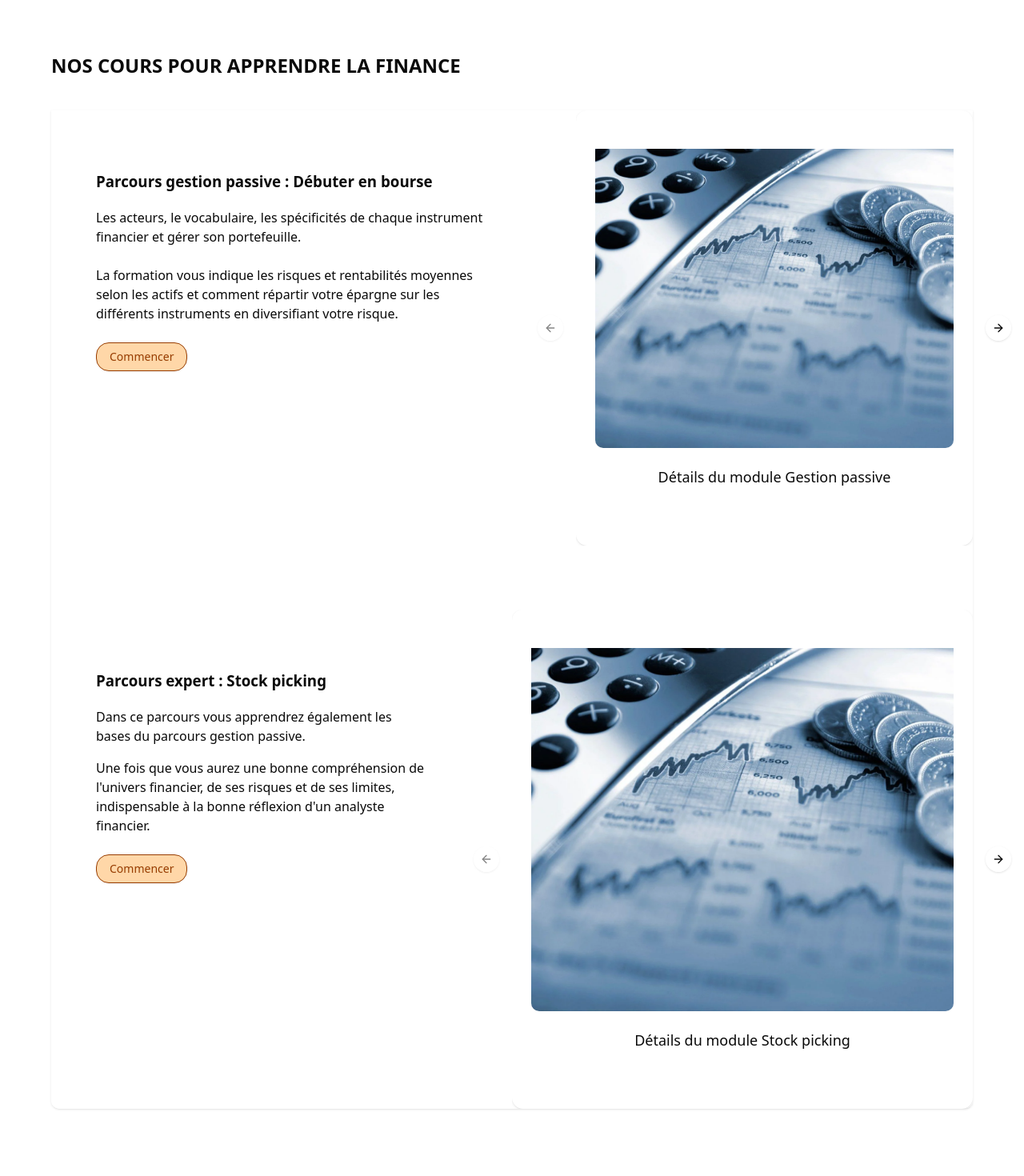
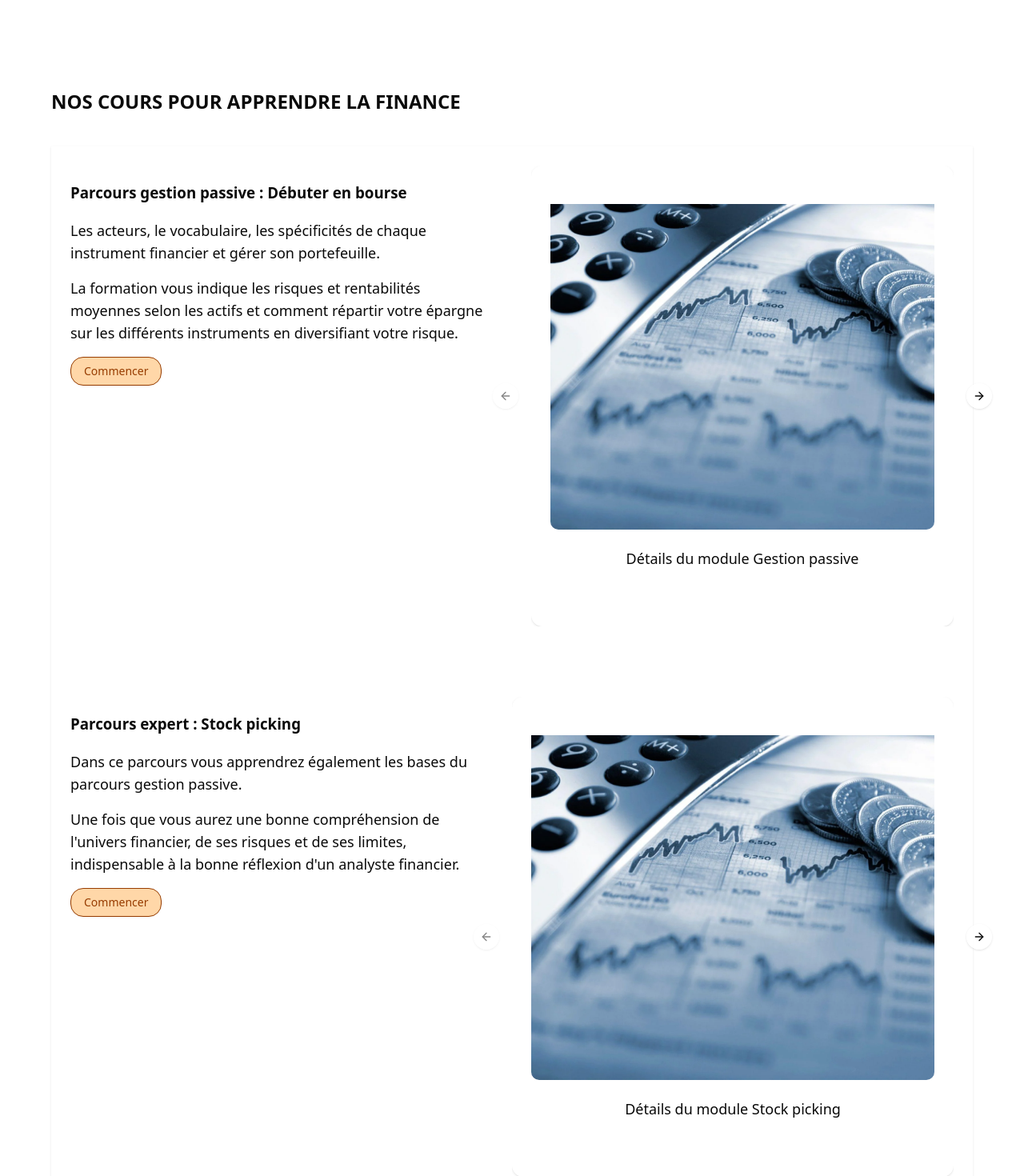
Before and after one commit to Noemie-Gyc/skolinvest, a Next.js app in the folder FRONT/my_front_app/: page / in a window 1280 px wide. Shown: the part 1220-2690 px from the top of the page at 80% size. Built offline with nearby package versions, Linux system fonts and the light colour scheme.

Commit message:
responsive home

```diff
--- a/FRONT/my_front_app/src/app/page.tsx
+++ b/FRONT/my_front_app/src/app/page.tsx
@@ -5,7 +5,7 @@ import Image from "next/image";
 import Link from "next/link";
 import { DiscoverButton } from "@/components/discoverButton";
 import { Linkedin, Mail } from "lucide-react";
-import { NewsletterInput} from "@/components/newsletterInput";
+import { NewsletterInput } from "@/components/newsletterInput";
 import { CarouselCourses } from "@/components/carouselCourse";
 
 export default function Page() {
@@ -23,7 +23,6 @@ export default function Page() {
       <header className="sticky top-0 z-10 bg-white/70 backdrop-blur border-b">
         <PublicHeader />
       </header>
-
       <main className="min-h-screen flex flex-col">
         <section
           aria-labelledby="hero-title"
@@ -71,7 +70,7 @@ export default function Page() {
             <h2 id="methode-heading" className="text-2xl font-semibold">
               PLACER SANS RISQUE : LA METHODE SKOLINVEST
             </h2>
-            <p className="leading-relaxed text-gray-700 mt-6">
+            <p className="leading-relaxed text-gray-700 mt-6 text-base sm:text-lg">
               Des parcours structurés de manière à vous familiariser avec les
               concepts de base, indispensables à la bonne compréhension des
               mécanismes de marchés.
@@ -101,24 +100,23 @@ export default function Page() {
             <h2 id="formations-heading" className="text-2xl font-semibold">
               NOS COURS POUR APPRENDRE LA FINANCE
             </h2>
-
-            <div className="flex flex-col gap-20 mt-10 shadow-sm shadow-black/10 rounded-none rounded-b-lg bg-white/80 backdrop-blur">
+            <div className="flex flex-col gap-10 mt-10 shadow-sm shadow-black/10 rounded-none rounded-b-lg bg-white/80 backdrop-blur">
               {/* Bloc 1 */}
-              <div className="flex flex-col lg:flex-row gap-12">
-                <div className="lg:w-1/2 m-14">
-                  <h3 className="text-lg font-semibold mb-6">
+              <div className="flex flex-col lg:flex-row gap-12 p-4 sm:p-6">
+                <div className="lg:w-1/2">
+                  <h3 className="text-lg font-semibold mb-4">
                     Parcours gestion passive : Débuter en bourse
                   </h3>
-                  <p className="mb-6">
+                  <p className="mb-4 text-base sm:text-lg">
                     Les acteurs, le vocabulaire, les spécificités de chaque
                     instrument financier et gérer son portefeuille.
                   </p>
-                  <p className="mb-6">
+                  <p className="mb-4 text-base sm:text-lg">
                     La formation vous indique les risques et rentabilités
                     moyennes selon les actifs et comment répartir votre épargne
                     sur les différents instruments en diversifiant votre risque.
                   </p>
-                  <DiscoverButton className="mb-6">
+                  <DiscoverButton className="mb-4">
                     <Link
                       href="/"
                       aria-label="Commencer le cours Gestion passive"
@@ -127,7 +125,7 @@ export default function Page() {
                     </Link>
                   </DiscoverButton>
                 </div>
-                <div className="lg:w-1/2 flex flex-col gap-8">
+                <div className="lg:w-1/2 flex flex-col gap-4">
                   <CarouselCourses
                     items={[
                       {
@@ -164,21 +162,21 @@ export default function Page() {
               </div>
 
               {/* Bloc 2 */}
-              <div className="flex flex-col lg:flex-row gap-12">
-                <div className="lg:w-1/2 m-14">
-                  <h3 className="text-lg font-semibold mb-6">
+              <div className="flex flex-col lg:flex-row gap-12 p-4 sm:p-6">
+                <div className="lg:w-1/2">
+                  <h3 className="text-lg font-semibold mb-4">
                     Parcours expert : Stock picking
                   </h3>
-                  <p className="mb-4">
+                  <p className="mb-4 text-base sm:text-lg">
                     Dans ce parcours vous apprendrez également les bases du
                     parcours gestion passive.
                   </p>
-                  <p className="mb-6">
+                  <p className="mb-4 text-base sm:text-lg">
                     Une fois que vous aurez une bonne compréhension de l'univers
                     financier, de ses risques et de ses limites, indispensable à
                     la bonne réflexion d'un analyste financier.
                   </p>
-                  <DiscoverButton className="mb-6">
+                  <DiscoverButton className="mb-4">
                     <Link
                       href="/"
                       aria-label="Commencer le cours Stock picking"
@@ -187,7 +185,7 @@ export default function Page() {
                     </Link>
                   </DiscoverButton>
                 </div>
-                <div className="lg:w-1/2 flex flex-col gap-8">
+                <div className="lg:w-1/2 flex flex-col gap-4">
                   <CarouselCourses
                     items={[
                       {
@@ -268,7 +266,7 @@ export default function Page() {
             <h3 className="text-lg font-medium mt-2">
               Skolinvest, c'est quoi ?
             </h3>
-            <p className="mt-4">
+            <p className="mt-4 text-base sm:text-lg">
               Skolinvest est née du constat d'un manque d'éducation financière
               en France alors que les études réalisées démontrent un fort
               intérêt de la part des français, en particulier les jeunes. <br />
@@ -278,15 +276,15 @@ export default function Page() {
               par où commencer devant cette quantité d'information et comment
               procéder pour bien gérer son portefeuille.
             </p>
-            <div className="flex flex-row gap-6">
+            <div className="flex flex-col md:flex-row gap-6 items-center">
               <Image
                 src="/specialiste-finance-investissement.png"
                 alt="illustration conseillère financière"
                 height={450}
                 width={450}
-                className="mt-15 mr-30"
+                className="w-full md:w-1/2 lg:w-1/3 h-auto object-cover"
               />
-              <p>
+              <p className="text-base sm:text-lg">
                 Skolinvest est composé des termes skol et invest, skol signifie
                 "école" en breton, vous êtes donc sur le site de l'école de
                 l'investissement.
@@ -312,9 +310,8 @@ export default function Page() {
             <h2 id="contact-heading" className="text-2xl font-semibold text-center">
               LE PROJET D'INVESTIR ? CONTACTEZ-MOI
             </h2>
-
             {/* Ligne d'icônes centrées */}
-            <div className="flex items-center justify-center gap-12">
+            <div className="flex items-center justify-center gap-6 sm:gap-12 flex-wrap">
               <DiscoverButton asChild>
                 <Link href={calendlyUrl} aria-label="Prendre rendez-vous">
                   <span className="flex items-center gap-2 text-sm font-medium">Rendez-vous</span>
@@ -335,9 +332,8 @@ export default function Page() {
                 <Mail className="w-8 h-8" />
               </Link>
             </div>
-
-            {/* Formulaire newsletter aligné à droite */}
-            <div className="flex justify-end">
+            {/* Formulaire newsletter */}
+            <div className="flex justify-center w-full">
               <div className="w-full max-w-sm">
                 <NewsletterInput placeholder="Votre adresse email" />
               </div>
@@ -345,7 +341,6 @@ export default function Page() {
           </div>
         </section>
       </main>
-
       <Footer />
     </>
   );
```
